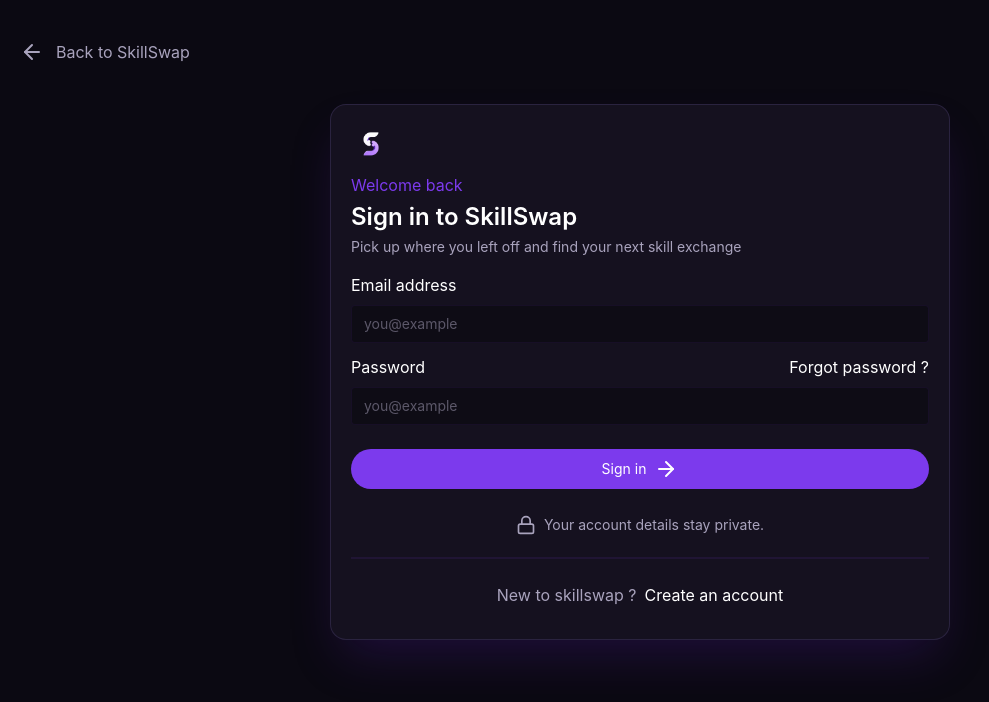
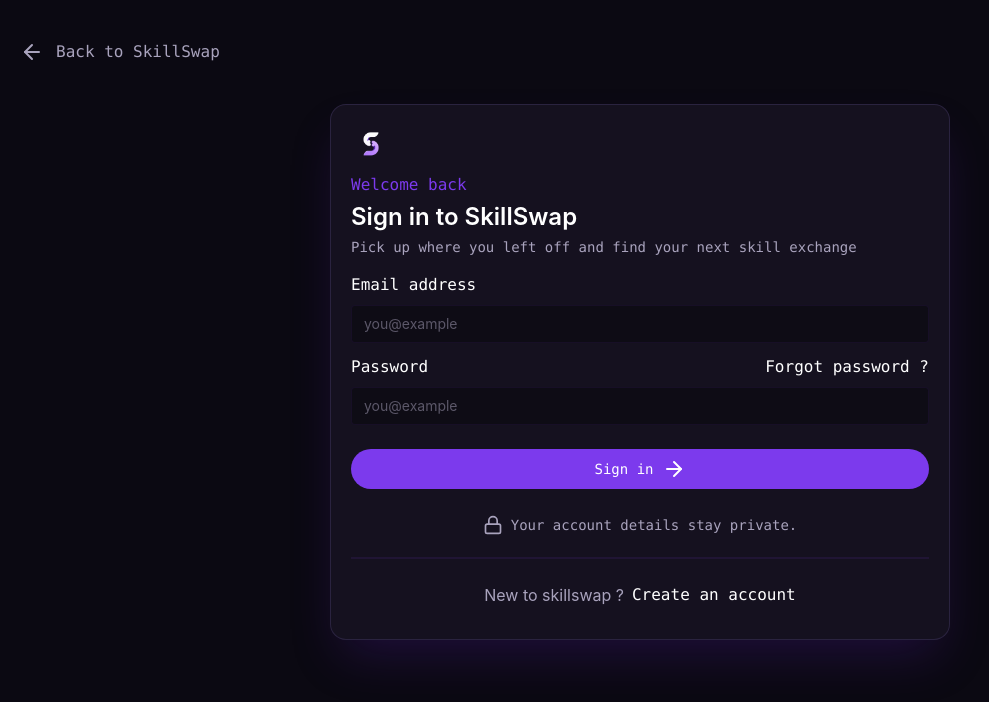
Before and after one commit to CoderKhay/Skill-Swap, a React app in the folder frontend/: page /signin in a window 1280 px wide. Shown: the top 702 px of the page, without its empty margins (0-989 px from the left). Built offline with nearby package versions, Linux system fonts and the light colour scheme; the HTML template or start-up script is replaced by a standard one.

Commit message:
finished adding the mono font to the signin page

```diff
--- a/frontend/src/components/Auth/Signin.tsx
+++ b/frontend/src/components/Auth/Signin.tsx
@@ -8,7 +8,7 @@ const Signin = () => {
     <div className="w-full min-h-screen p-5 ">
       <Link
         to=".."
-        className="text-[#a9a3bd] hover:text-white transition-all duration-150 flex gap-3 mb-10 mt-5"
+        className="text-[#a9a3bd] hover:text-white transition-all duration-150 flex gap-3 mb-10 mt-5 font-mono"
       >
         <ArrowLeft />
         Back to SkillSwap
@@ -17,18 +17,18 @@ const Signin = () => {
         <div className="bg-[#15111F] shadow-2xl shadow-[#5B21B6]/25 border border-[#a78bfa24] rounded-2xl p-5 w-full sm:w-[60%] md:w-[50%]">
           <img src={Logo} alt="sillswap" className="w-10" />
           <div className="mt-2 flex flex-col gap-1">
-            <h6 className="text-[#7C3AED]">Welcome back</h6>
+            <h6 className="text-[#7C3AED] font-mono">Welcome back</h6>
             <h2 className="text-white text-2xl font-semibold">
               Sign in to SkillSwap
             </h2>
-            <p className="text-[#a9a3bd] text-sm">
+            <p className="text-[#a9a3bd] text-sm font-mono ">
               Pick up where you left off and find your next skill exchange
             </p>
           </div>
 
           <div className="mt-4 flex flex-col gap-3">
             <div className="flex flex-col gap-2">
-              <label htmlFor="email" className="text-white">
+              <label htmlFor="email" className="text-white font-mono">
                 Email address
               </label>
               <input
@@ -40,10 +40,12 @@ const Signin = () => {
             </div>
             <div className="flex flex-col gap-2">
               <section className="flex justify-between">
-                <label htmlFor="email" className="text-white">
+                <label htmlFor="email" className="text-white font-mono">
                   Password
                 </label>
-                <button className="text-white">Forgot password ?</button>
+                <button className="text-white font-mono">
+                  Forgot password ?
+                </button>
               </section>
               <input
                 id="email"
@@ -53,12 +55,12 @@ const Signin = () => {
               />
             </div>
 
-            <button className="bg-[#7C3AED] text-white flex justify-center items-center gap-2 text-sm mt-3 p-2 rounded-3xl cursor-pointer">
+            <button className="bg-[#7C3AED] text-white flex justify-center items-center gap-2 text-sm mt-3 p-2 rounded-3xl cursor-pointer font-mono">
               <p>Sign in</p>
               <ArrowRight />
             </button>
 
-            <div className="flex items-center mt-3 justify-center gap-2 text-[#a9a3bd] text-sm">
+            <div className="flex items-center mt-3 justify-center gap-2 text-[#a9a3bd] text-sm font-mono">
               <Lock width={20} />
               <p>Your account details stay private.</p>
             </div>
@@ -67,7 +69,10 @@ const Signin = () => {
 
             <div className="mt-3 mb-3 flex justify-center gap-2">
               <p className="text-[#a9a3bd]">New to skillswap ?</p>
-              <Link to="/signup" className="text-white hover:text-[#7C3AED]">
+              <Link
+                to="/signup"
+                className="text-white hover:text-[#7C3AED] font-mono"
+              >
                 Create an account
               </Link>
             </div>
--- a/frontend/src/components/LandingPage/LandingPage.tsx
+++ b/frontend/src/components/LandingPage/LandingPage.tsx
@@ -25,7 +25,7 @@ const LandingPage = () => {
 
         <Link
           to="/signin"
-          className="flex justify-center items-center h-7 w-17 md:w-20 bg-[#15111F] text-[#F4F1FA] text-xs md:text-sm p-2 border border-[#7C3AED]/8 hover:border-[#7C3AED]/20 rounded-2xl cursor-pointer font-mono"
+          className="flex justify-center items-center h-7 w-20 bg-[#15111F] text-[#F4F1FA] text-xs md:text-sm p-2 border border-[#7C3AED]/8 hover:border-[#7C3AED]/20 rounded-2xl cursor-pointer font-mono"
         >
           Sign in
         </Link>
```
